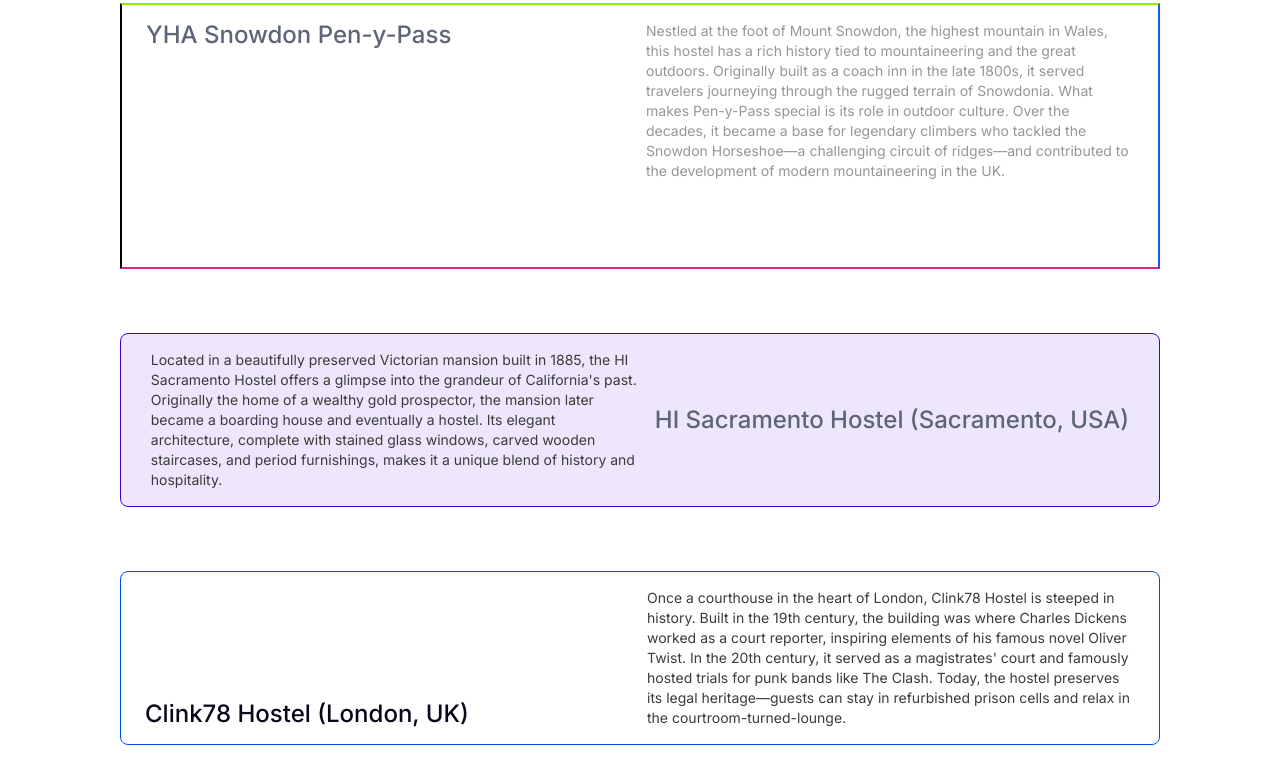
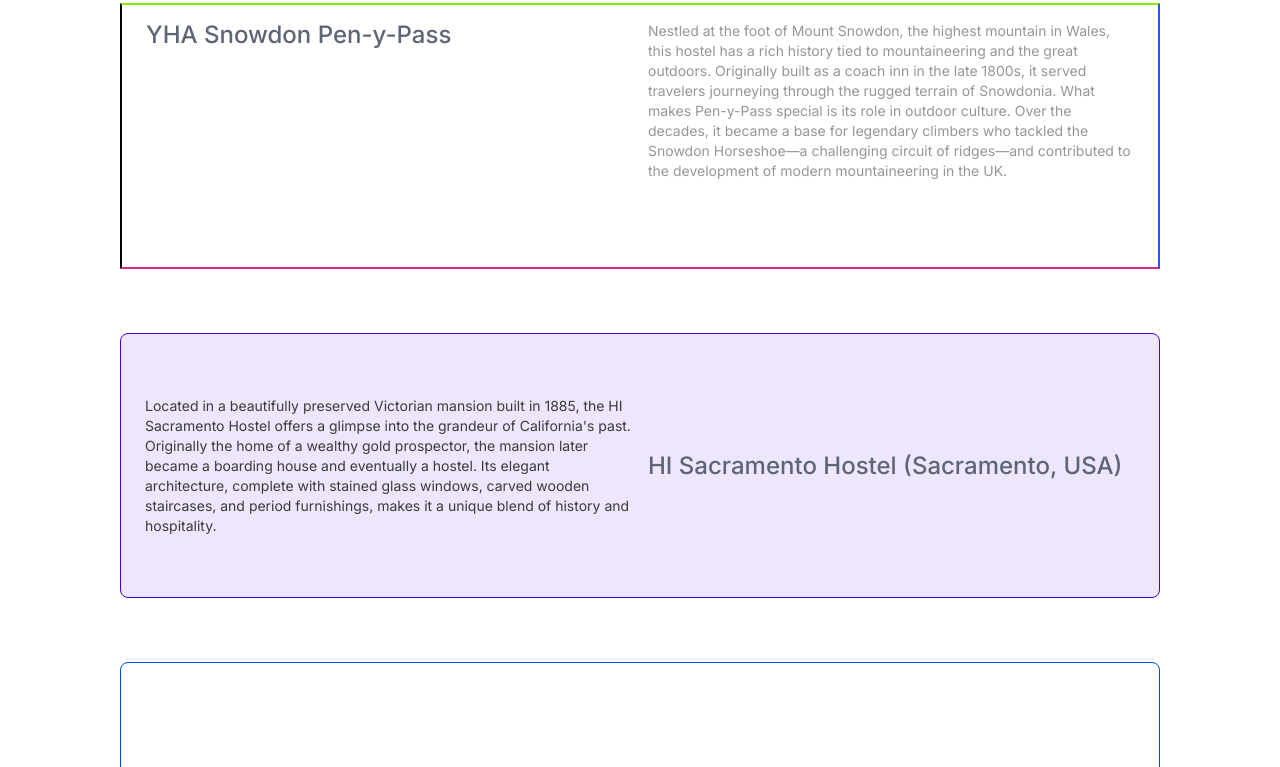
Before and after one commit to Gocha-Gonashvili/css5-4, a plain HTML site: page index.html in a window 1280 px wide. Shown: the part 876-1643 px from the top of the page. Drawn offline with Linux system fonts and the light colour scheme.

Commit message:
finished
finished

```diff
--- a/styles/styles.css
+++ b/styles/styles.css
@@ -177,7 +177,6 @@
     line-height: 24px;
 }
 
-
 .cardOneWrapper {
     display: flex;
     height: 266px;
@@ -198,7 +197,7 @@
     font-weight: 500;
     line-height: 28px;
     max-width: 488px;
-widht: 100%;
+    width: 100%;
 }
 
 .cardOneWrapper p {
@@ -207,16 +206,14 @@
     font-weight: 400;
     line-height: 20px;
     max-width: 488px;
-widht: 100%;
+    width: 100%;
 }
-
 
 .cardTwoWrapper {
     display: flex;
     max-width: 1040px;
-width:100%;
-max-height: 272px;
-height: 100%;
+    width: 100%;
+    height: 265px;
     padding: 16px 24px;
     align-items: center;
     justify-content: center;
@@ -232,9 +229,8 @@
     font-weight: 400;
     line-height: 20px;
     max-width: 488px;
-widht: 100%;
+    width: 100%;
 }
-
 
 .cardTwoWrapper span {
     color: #5E6577;
@@ -242,15 +238,14 @@
     font-weight: 500;
     line-height: 28px;
     max-width: 488px;
-widht: 100%;
+    width: 100%;
 }
 
 .cardThreeWrapper {
     display: flex;
     max-width: 1040px;
     width: 100%;
-max-height: 272px;
-height: 100%;
+    height: 265px;
     padding: 16px 24px;
     align-items: flex-end;
     gap: 16px;
@@ -274,7 +269,7 @@
     font-weight: 400;
     line-height: 20px;
     max-width: 488px;
-widht: 100%;
+    width: 100%;
 }
 
 footer {
```
Lines whose indentation alone changed are shown as unchanged.
